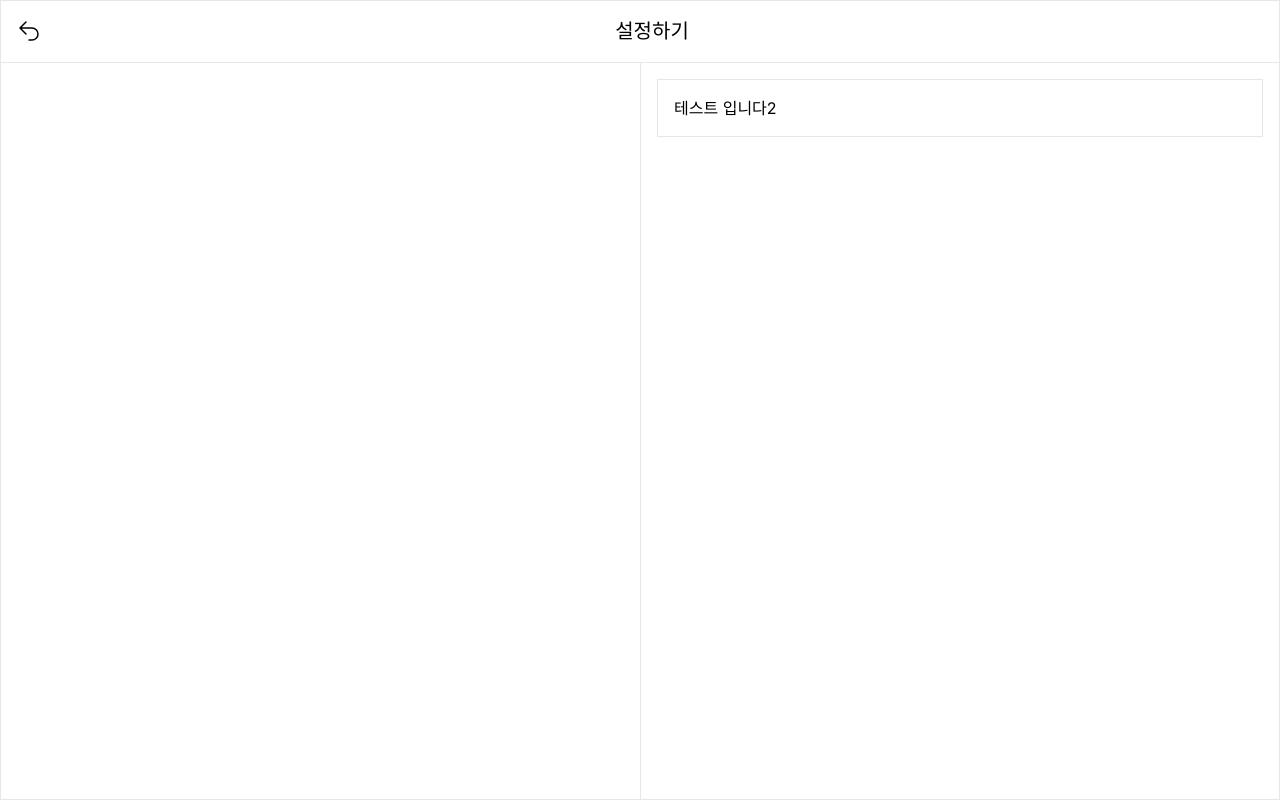
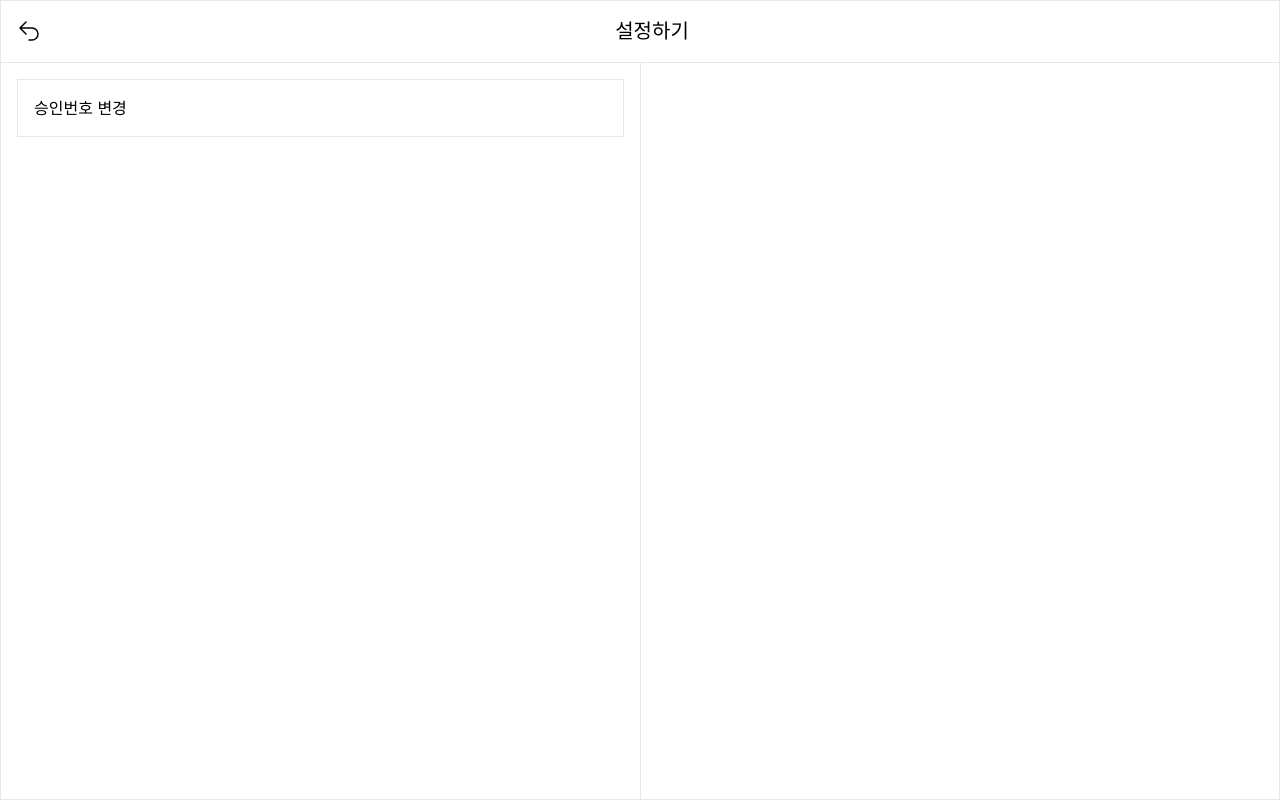
Before and after one commit to Eechul/collection_coupon_app, a Next.js app: page /setting in a window 1280 px wide. Built offline with nearby package versions, Linux system fonts and the light colour scheme.

Commit message:
setting 페이지 레이아웃 잡기

```diff
--- /dev/null
+++ b/src/app/setting/certification/layout.tsx
@@ -0,0 +1,13 @@
+
+export default function SettingLayout({ children }: { children: React.ReactNode }) {
+
+  return (
+    <>
+      <div className="flex flex-col h-screen border border-gray">
+        <div className="h-full">
+          {children}
+        </div>
+      </div>
+    </>
+  )
+}
--- /dev/null
+++ b/src/app/setting/certification/page.tsx
@@ -0,0 +1,9 @@
+
+export default function SettingCertification() {
+
+  return (
+    <>
+      gihi
+    </>
+  )
+}
--- a/src/app/setting/page.tsx
+++ b/src/app/setting/page.tsx
@@ -1,18 +1,21 @@
 import Card from "@/components/card/BasicCard/Card"
 import LeftRightPanelLayout from "@/components/layout/LeftRightPanelLayout/LeftRightPanelLayout";
+import SettingLeftPanel from "@/components/panel/SettingLeftPanel/SettingLeftPanel";
 
 export default function Setting() {
 
   return (
     <LeftRightPanelLayout
-      left={
-        <ul className="list-none">
-          <li content="승인번호 변경"></li>
-          <li content="승인번호 변경"></li>
-        </ul>
-      }
+      left={<SettingLeftPanel />}
       right={
-        <Card content="테스트 입니다2"></Card>
+        <>
+          {/* <Card
+            content="개발자 정보"
+          />
+          <Card
+            content="오픈소스 정보"
+          /> */}
+        </>
       }
     />
   )
--- a/src/components/card/BasicCard/Card.tsx
+++ b/src/components/card/BasicCard/Card.tsx
@@ -1,7 +1,8 @@
 
-export default function Card({ content }: { content: React.ReactNode }) {
+export default function Card({ content, onClick }: { content: React.ReactNode, onClick?: Function }) {
 
   return (
+    // <div className="border border-gray-200 p-4 m-4" onClick={() => { onClick && onClick() }}></div>  왜 안될까?
     <div className="border border-gray-200 p-4 m-4">
       {content}
     </div>
--- /dev/null
+++ b/src/components/panel/SettingLeftPanel/SettingLeftPanel.tsx
@@ -0,0 +1,14 @@
+"use client"
+
+import Card from "@/components/card/BasicCard/Card"
+import { useRouter } from "next/navigation"
+
+export default function SettingLeftPanel() {
+  const router = useRouter()
+
+  return (
+    <>
+      <Card content="승인번호 변경" onClick={() => router.push("/setting/certification")}></Card>
+    </>
+  )
+}
```
